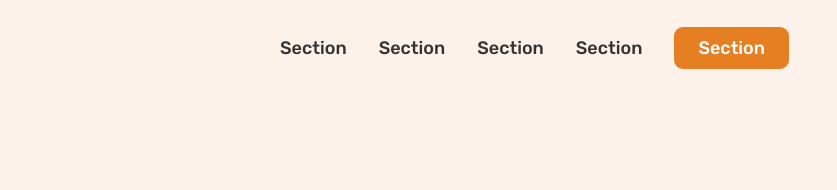
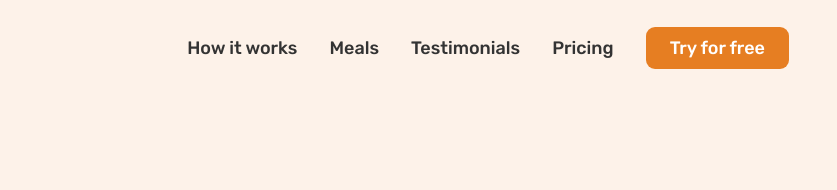
Before and after one commit to KseniyaKerzhner/Omnifood-Project, a plain HTML site: page index.html in a window 1280 px wide. Shown: the top 190 px of the page, 443-1280 px from the left. Drawn offline with nearby package versions, Linux system fonts and the light colour scheme.

Commit message:
fix: fix name of nav links

```diff
--- a/index.html
+++ b/index.html
@@ -20,11 +20,11 @@
 		</a>
 		<nav class="main-nav">
 			<ul class="main-nav-list">
-				<li><a class="main-nav-link" href="#">Section</a></li>
-				<li><a class="main-nav-link" href="#">Section</a></li>
-				<li><a class="main-nav-link" href="#">Section</a></li>
-				<li><a class="main-nav-link" href="#">Section</a></li>
-				<li><a class="main-nav-link nav-cta" href="#">Section</a></li>
+				<li><a class="main-nav-link" href="#">How it works</a></li>
+				<li><a class="main-nav-link" href="#">Meals</a></li>
+				<li><a class="main-nav-link" href="#">Testimonials</a></li>
+				<li><a class="main-nav-link" href="#">Pricing</a></li>
+				<li><a class="main-nav-link nav-cta" href="#">Try for free</a></li>
 			</ul>
 		</nav>
 	</header>
```
